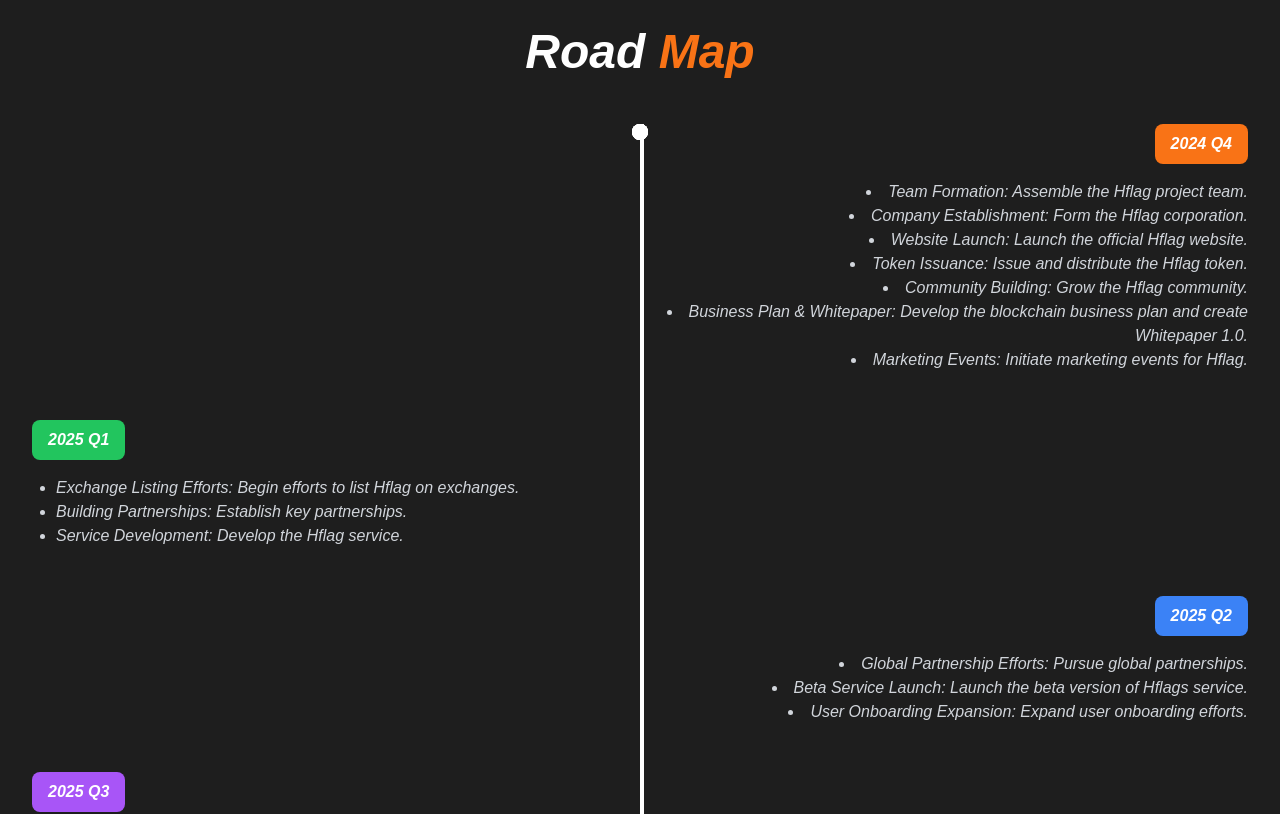
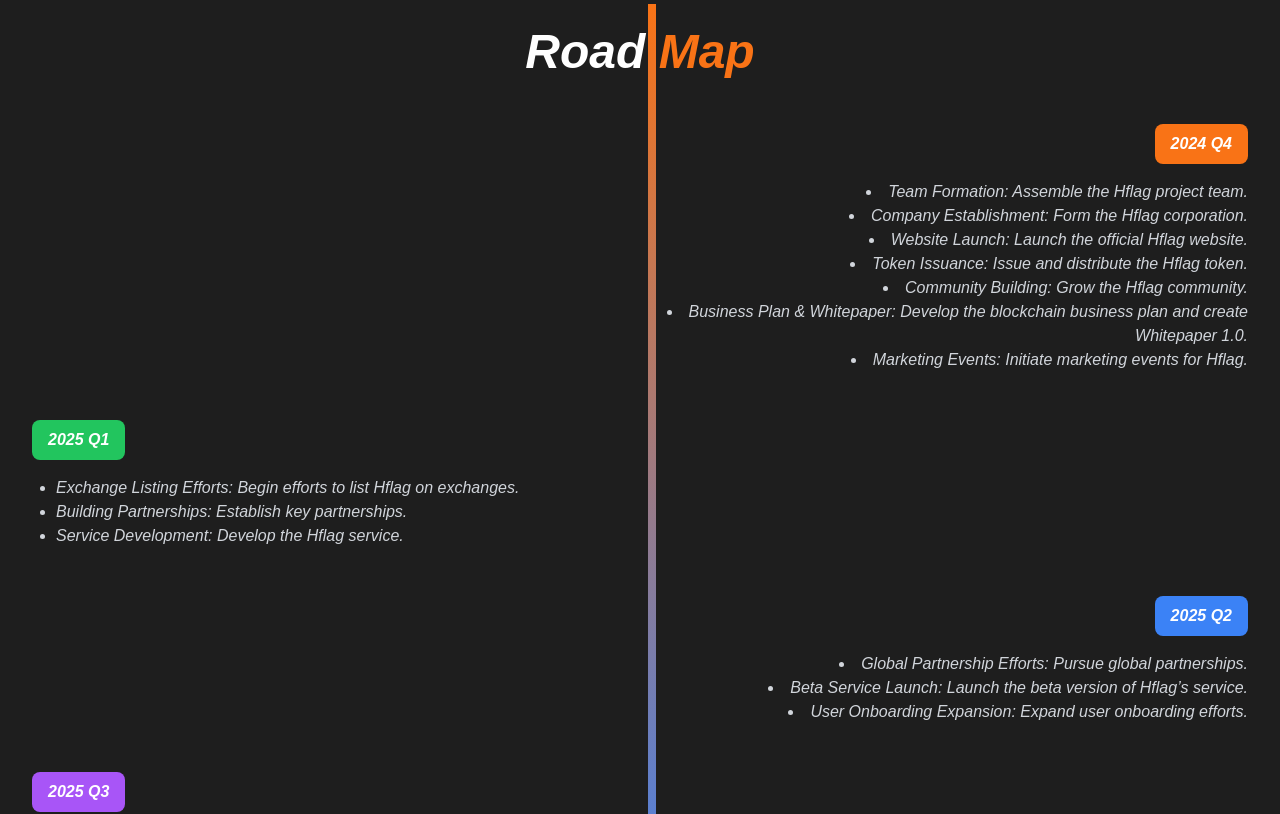
Before and after one commit to Souravhere/hflag, a Next.js app: page / in a window 1280 px wide. Shown: the part 2620-3434 px from the top of the page. Built offline with nearby package versions, Linux system fonts and the light colour scheme.

Commit message:
few chagne in the roadmap component

```diff
--- a/src/components/Roadmap.tsx
+++ b/src/components/Roadmap.tsx
@@ -1,7 +1,7 @@
 'use client'
 
-import React from 'react'
-import { motion, useScroll, useTransform } from 'framer-motion'
+import React from 'react';
+import { motion, useScroll, useTransform } from 'framer-motion';
 
 const roadmapData = [
   {
@@ -31,7 +31,7 @@
     color: 'bg-blue-500',
     items: [
       'Global Partnership Efforts: Pursue global partnerships.',
-      'Beta Service Launch: Launch the beta version of Hflags service.',
+      'Beta Service Launch: Launch the beta version of Hflag’s service.',
       'User Onboarding Expansion: Expand user onboarding efforts.',
     ],
   },
@@ -52,15 +52,15 @@
       'Global Expansion: Focus on global expansion.',
     ],
   },
-]
+];
 
 export default function Roadmap() {
-  const { scrollYProgress } = useScroll()
-  const drawProgress = useTransform(scrollYProgress, [0, 1], [0, 1])
+  const { scrollYProgress } = useScroll();
+  const drawProgress = useTransform(scrollYProgress, [0, 1], [0, 1]);
 
   return (
-    <div className="min- italic bg-[#1e1e1e] py-16 px-4 sm:px-6 lg:px-8 relative overflow-hidden">
-
+    <div className="min-h-screen italic bg-[#1e1e1e] py-16 px-4 sm:px-6 lg:px-8 relative overflow-hidden">
+      {/* Title */}
       <motion.div
         initial={{ opacity: 0, y: 20 }}
         animate={{ opacity: 1, y: 0 }}
@@ -71,30 +71,38 @@
           Road <span className="text-orange-500">Map</span>
         </h2>
 
-        <div className="relative">
+        {/* Roadmap Timeline */}
+        <div className="relative flex flex-col lg:flex-row items-start justify-center">
+          {/* SVG Line for Timeline */}
           <motion.div
-            className="absolute left-1/2 top-0 w-1 h-full bg-white transform -translate-x-1/2"
+            className="absolute left-0 lg:left-1/2 sm:-mt-[120px] -mt-[60px] ml-2 top-0 w-1 lg:w-2 h-full bg-gradient-to-b from-orange-500 to-blue-500 lg:transform lg:-translate-x-1/2"
             style={{ scaleY: drawProgress }}
           />
 
+          {/* Roadmap Items */}
+          <div className="w-full sm:ml-0 ml-6">
             {roadmapData.map((quarter, index) => (
               <motion.div
                 key={quarter.quarter}
                 initial={{ opacity: 0, y: 20 }}
                 whileInView={{ opacity: 1, y: 0 }}
                 transition={{ duration: 0.5, delay: index * 0.1 }}
-              className={`flex flex-col md:flex-row items-center md:items-start gap-4 mb-12 ${
-                index % 2 === 0 ? 'md:flex-row-reverse' : ''
+                className={`flex flex-col lg:flex-row items-center lg:items-start gap-6 mb-12 ${
+                  index % 2 === 0 ? 'lg:flex-row-reverse' : ''
                 }`}
               >
-              <div className={`w-full md:w-1/2 ${index % 2 === 0 ? 'md:text-right' : 'md:text-left'}`}>
+                {/* Quarter Section */}
+                <div
+                  className={`w-full lg:w-1/2 ${index % 2 === 0 ? 'lg:text-right' : 'lg:text-left'}`}
+                >
                   <motion.div
                     whileHover={{ scale: 1.05 }}
                     className={`${quarter.color} text-white font-bold py-2 px-4 rounded-lg inline-block mb-4`}
                   >
                     {quarter.quarter}
                   </motion.div>
-                <ul className={`list-disc ${index % 2 === 0 ? 'md:list-inside' : 'md:ml-6'} text-gray-300`}>
+
+                  <ul className={`list-disc ${index % 2 === 0 ? 'lg:list-inside' : 'lg:ml-6'} text-gray-300`}>
                     {quarter.items.map((item, itemIndex) => (
                       <motion.li
                         key={itemIndex}
@@ -107,11 +115,17 @@
                     ))}
                   </ul>
                 </div>
-              <div className="w-4 h-4 rounded-full bg-white absolute left-1/2 top-0 transform -translate-x-1/2" />
+
+                {/* Circle Indicator */}
+                <motion.div
+                  className="w-6 h-6 rounded-full bg-white sm:absolute hidden left-0 lg:left-1/2 transform lg:-translate-x-1/2"
+                  style={{ scale: drawProgress }}
+                />
               </motion.div>
             ))}
           </div>
+        </div>
       </motion.div>
     </div>
-  )
+  );
 }
```
Lines whose indentation alone changed are shown as unchanged.
